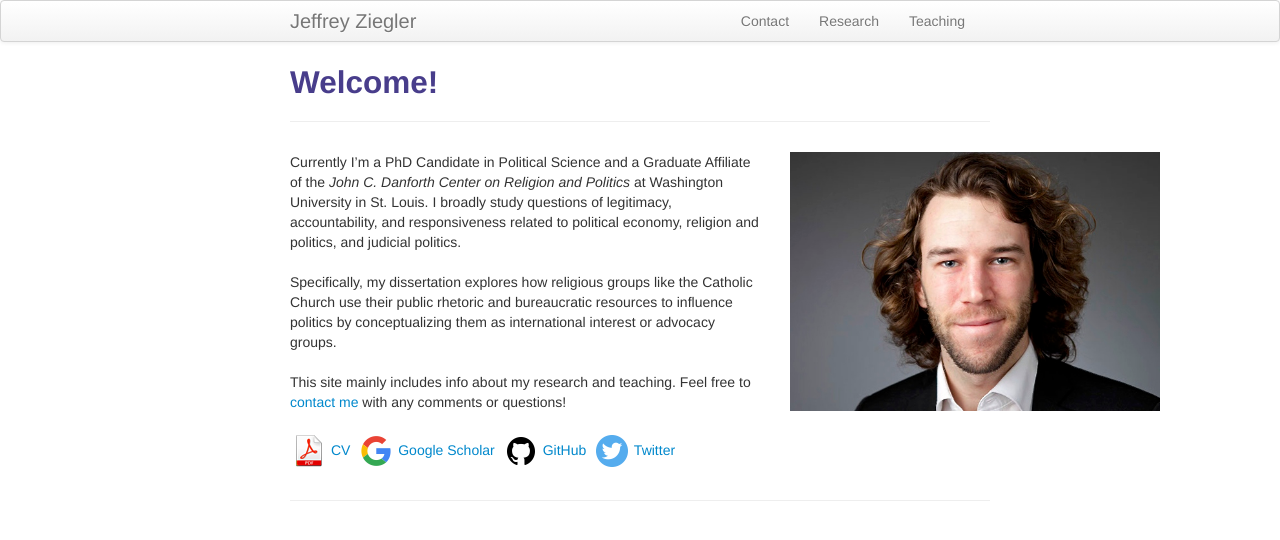
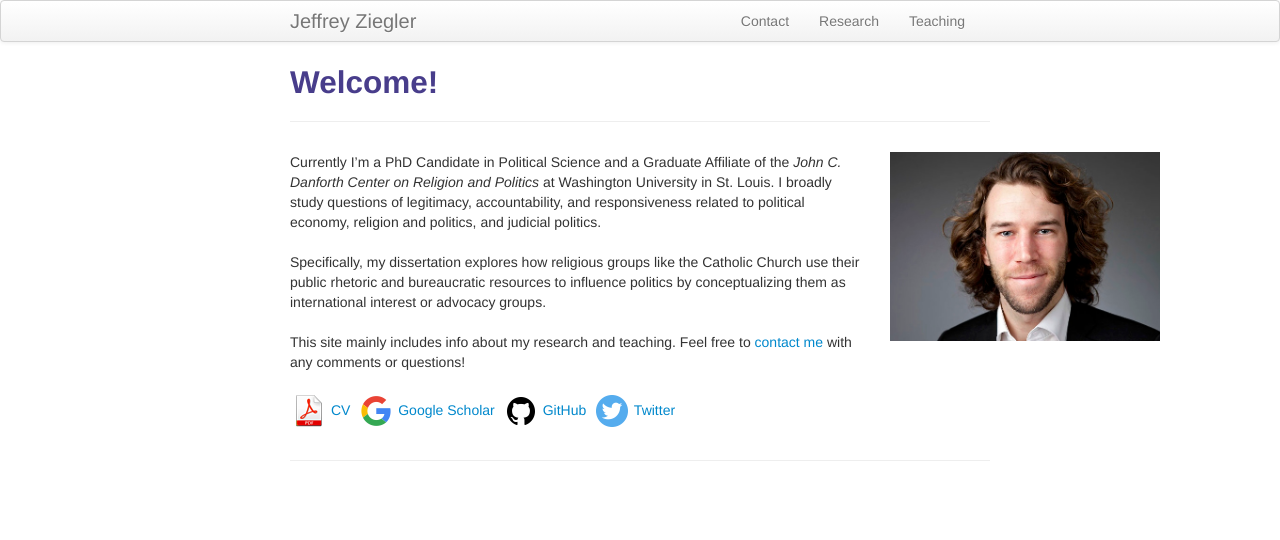
Before and after one commit to zieglerjef/zieglerjef.github.io, a Jekyll site: the page built from index.md, in a window 1280 px wide. Shown: the top 540 px of the page. Built offline with Jekyll 4.4.1, drawn with Linux system fonts in a browser that asks for light colours.

Commit message:
Update index.md

```diff
--- a/index.md
+++ b/index.md
@@ -5,7 +5,7 @@ title: Welcome!
 
 <div class="container">
 	<div class="row-fluid">
-		<div class="span5">
+		<div class="span6">
 
 Currently I’m a PhD Candidate in Political Science and a Graduate Affiliate of the <i>John C. Danforth Center on Religion and Politics</i> at Washington University in St. Louis. I broadly study questions of legitimacy, accountability, and responsiveness related to political economy, religion and politics, and judicial politics.<br/><br/>
 
@@ -26,7 +26,7 @@ This site mainly includes info about my research and teaching. Feel free to <a h
 
 </div>
 
-<div class="span4">
+<div class="span3">
 		<img src="../assets/pics/Jeff_Ziegler.jpg" alt="hi" class="inline"/>
      		</div>
 	</div>
```
